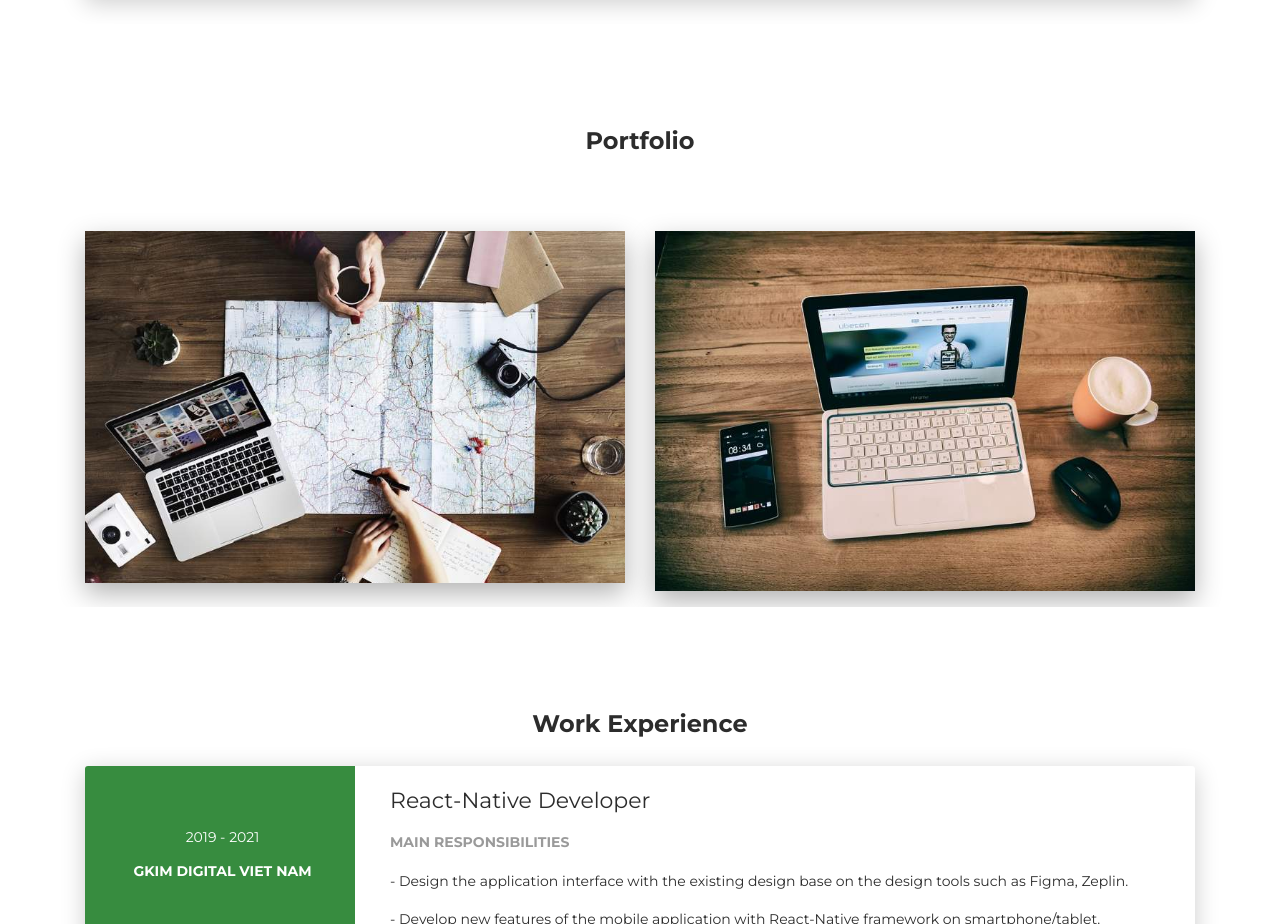
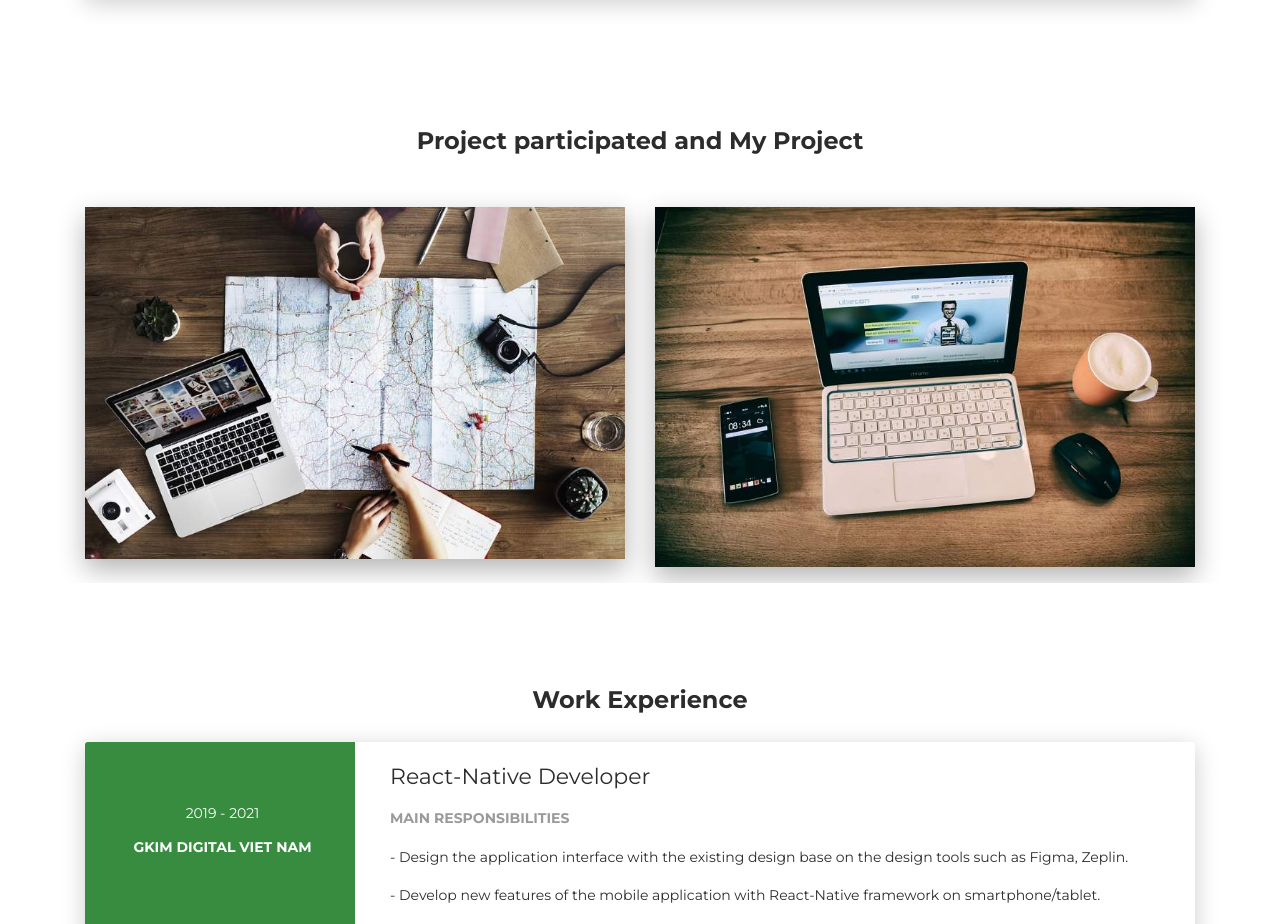
Before and after one commit to vqthanh1412489/vqthanh1412489.github.io, a plain HTML site: page index.html in a window 1280 px wide. Shown: the part 1940-2864 px from the top of the page. Drawn offline with Linux system fonts and the light colour scheme.

Commit message:
change text Portfolio to Project participated and My Project

```diff
--- a/index.html
+++ b/index.html
@@ -231,7 +231,7 @@
         <div class="container">
           <div class="row">
             <div class="col-md-6 ml-auto mr-auto">
-              <div class="h4 text-center mb-4 title">Portfolio</div>
+              <div class="h4 text-center mb-0 title">Project participated and My Project</div>
               <!-- <div class="nav-align-center">
                 <ul class="nav nav-pills nav-pills-primary" role="tablist">
                   <li class="nav-item"><a class="nav-link active" data-toggle="tab" href="#web-development"
```
